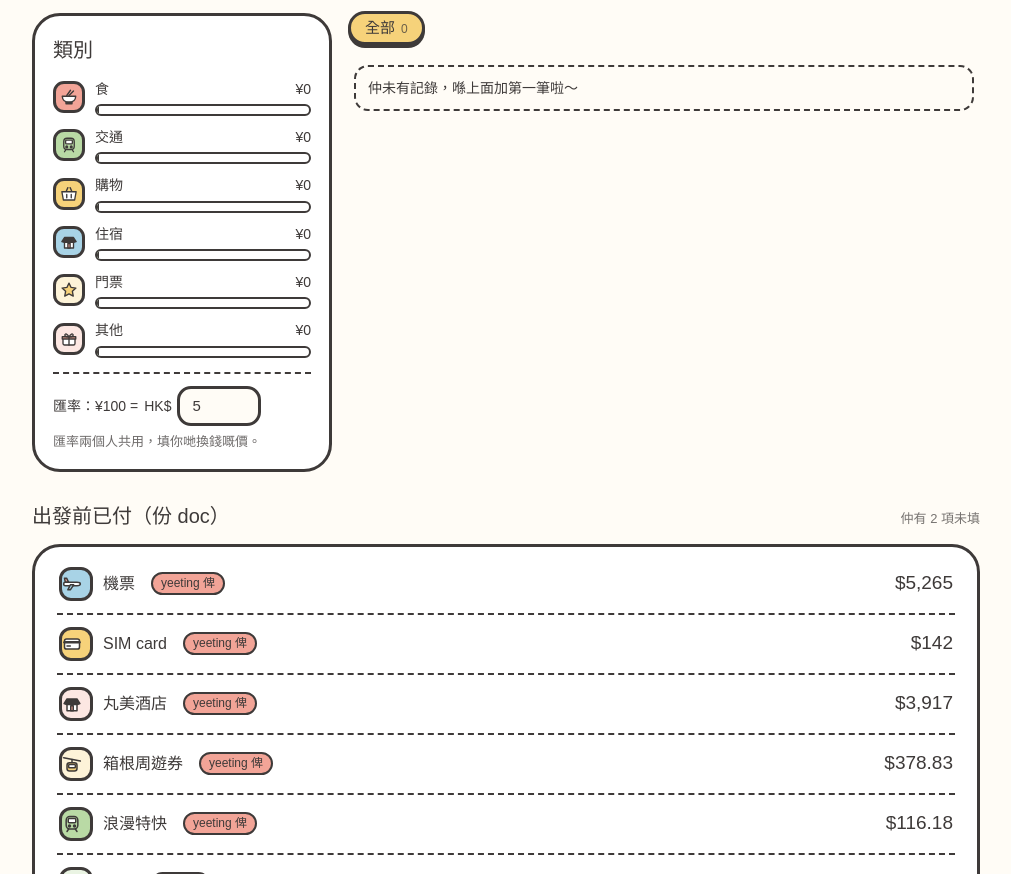
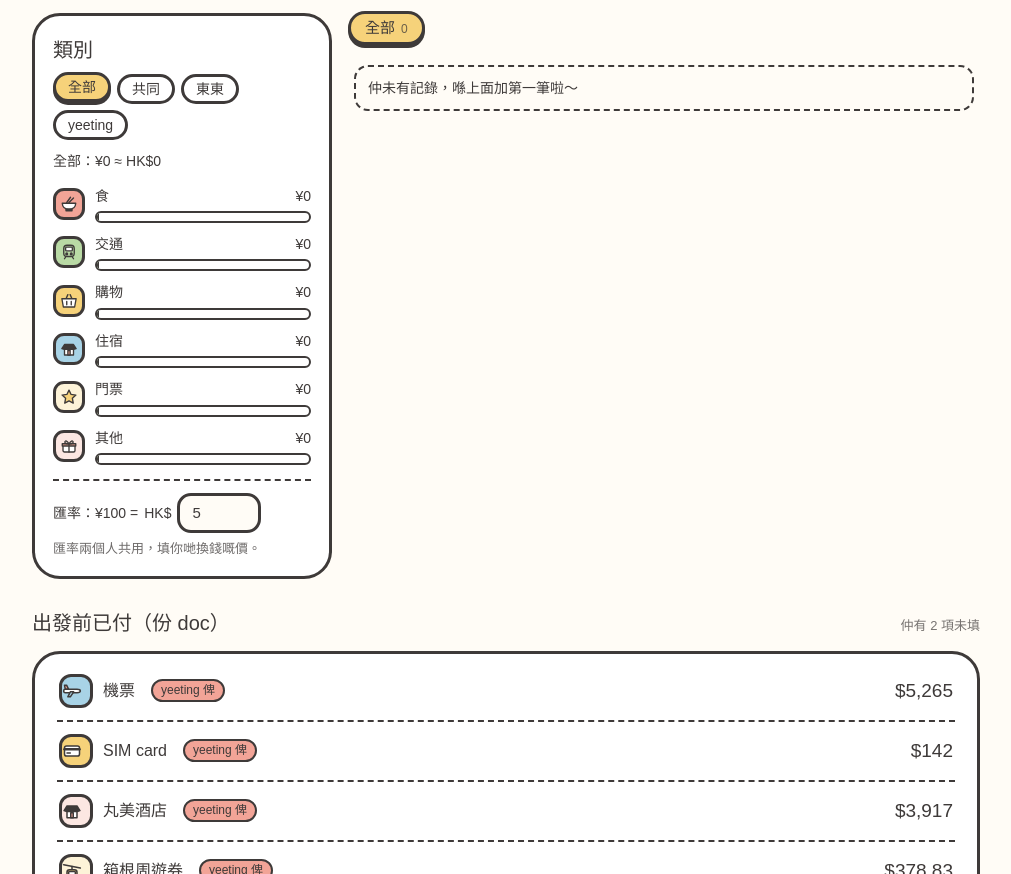
Before and after one commit to manfung005-gif/tokyo-trip-2026, a plain HTML site: page index.html in a window 1280 px wide. Shown: the part 7068-7942 px from the top of the page, without its empty margins (134-1145 px from the left). Drawn offline with Linux system fonts and the light colour scheme; a web font is replaced by a local one.

Commit message:
記賬類別表加「全部／共同／東東／yeeting」切換
Co-Authored-By: Claude Opus 5.5 <noreply@anthropic.com>
Claude-Session: https://claude.ai/code/session_01Ne8Hst2ZSMJtXmcpGM8gKV

```diff
--- a/index.html
+++ b/index.html
@@ -243,6 +243,8 @@ section:first-child{margin-top:0}
 .ledger-cols{display:grid;grid-template-columns:300px 1fr;gap:16px;margin-top:16px;align-items:start}
 @media (max-width:820px){.ledger-cols{grid-template-columns:1fr}}
 .cat-card{padding:18px 18px 16px}
+.cat-view{margin:-4px 0 10px}
+.cat-sum{margin:0 0 12px;font-size:14px;font-variant-numeric:tabular-nums}
 .cat-row{display:grid;grid-template-columns:auto 1fr;gap:4px 10px;align-items:center;margin-bottom:10px}
 .cat-row .ico{grid-row:span 2;width:32px;height:32px;border:var(--line);border-radius:11px;display:grid;place-items:center;background:var(--c)}
 .cat-row .ico svg{width:18px;height:18px}
@@ -577,6 +579,8 @@ footer svg{width:120px;height:auto;display:block;margin:0 auto 6px}
   <div class="ledger-cols">
     <div class="card cat-card">
       <h3>類別</h3>
+      <div class="seg cat-view" id="catView" role="group" aria-label="睇邊個嘅數"></div>
+      <p class="cat-sum" id="catSum"></p>
       <div id="catBars"></div>
       <div class="rate-row">
         <label for="rateInp">匯率：¥100 =</label>
@@ -1263,6 +1267,18 @@ document.getElementById('expForm').addEventListener('submit', async e => {
 });
 
 let expFilter = 'all', expDel = null;
+// 類別表：全部 / 共同（夾份）/ 東東自己 / yeeting 自己
+const CAT_VIEWS = [
+  {key:'all',  label:'全部', c:'var(--yellow)'},
+  {key:'half', label:'共同', c:'var(--green)'},
+  ...WHO.map(w => ({key:w, label:w, c:WHO_C[w]}))
+];
+let catView = LS.get('tokyo2026-catview', 'all');
+if (!CAT_VIEWS.some(v => v.key === catView)) catView = 'all';
+document.getElementById('catView').addEventListener('click', e => {
+  const b = e.target.closest('.filter'); if (!b) return;
+  catView = b.dataset.k; LS.set('tokyo2026-catview', catView); renderLedger();
+});
 const dayLabel = v => {
   if (v === 'pre') return '出發前';
   const i = DAYS.findIndex(d => d.date === v);
@@ -1292,7 +1308,12 @@ function renderLedger(){
     : `<div>${esc(diff > 0 ? other : bal)} 要俾 ${esc(diff > 0 ? bal : other)} <b style="font-weight:400;font-size:20px">${fmtJPY(Math.abs(diff))}</b><small>≈ ${fmtHKD(jpyToHKD(Math.abs(diff)))}（夾份嘅一人一半，自己嗰啲自己俾）</small></div>`;
   document.getElementById('settleBox').innerHTML = `<span class="ico">${ICONS.yen}</span>${settle}`;
   // 類別
-  const byCat = CATS.map(c => ({...c, v: list.filter(e => e.cat === c.key).reduce((n,e) => n + toJPY(e), 0)}));
+  const viewList = catView === 'all' ? list : list.filter(e => e.split === catView);
+  document.getElementById('catView').innerHTML = CAT_VIEWS.map(v => `<button type="button" class="filter" data-k="${esc(v.key)}" style="--c:${v.c}" aria-pressed="${catView === v.key}">${esc(v.label)}</button>`).join('');
+  const viewTotal = viewList.reduce((n,e) => n + toJPY(e), 0);
+  const viewName = {all:'全部', half:'共同（夾份）'}[catView] || `${catView} 自己`;
+  document.getElementById('catSum').textContent = `${viewName}：${fmtJPY(viewTotal)} ≈ ${fmtHKD(jpyToHKD(viewTotal))}`;
+  const byCat = CATS.map(c => ({...c, v: viewList.filter(e => e.cat === c.key).reduce((n,e) => n + toJPY(e), 0)}));
   const maxCat = Math.max(1, ...byCat.map(c => c.v));
   document.getElementById('catBars').innerHTML = byCat.map(c => `
     <div class="cat-row"><span class="ico" style="--c:${c.c}">${ICONS[c.icon]}</span>
```
